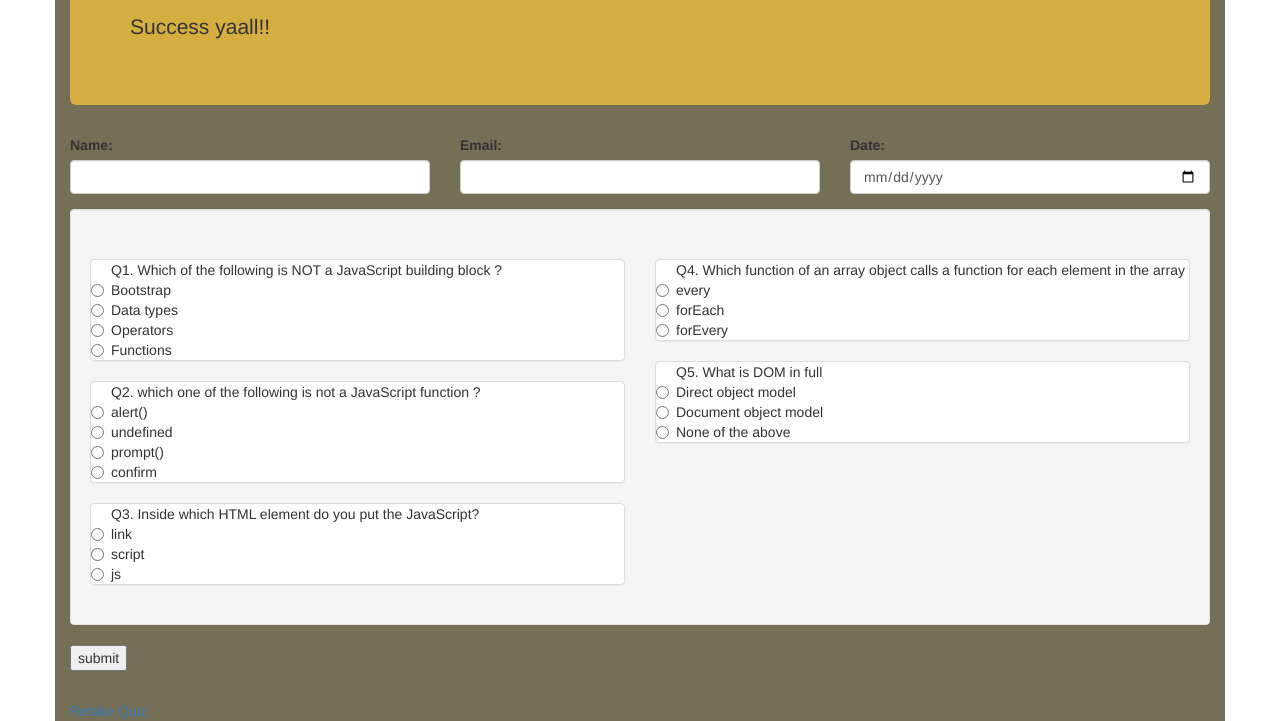
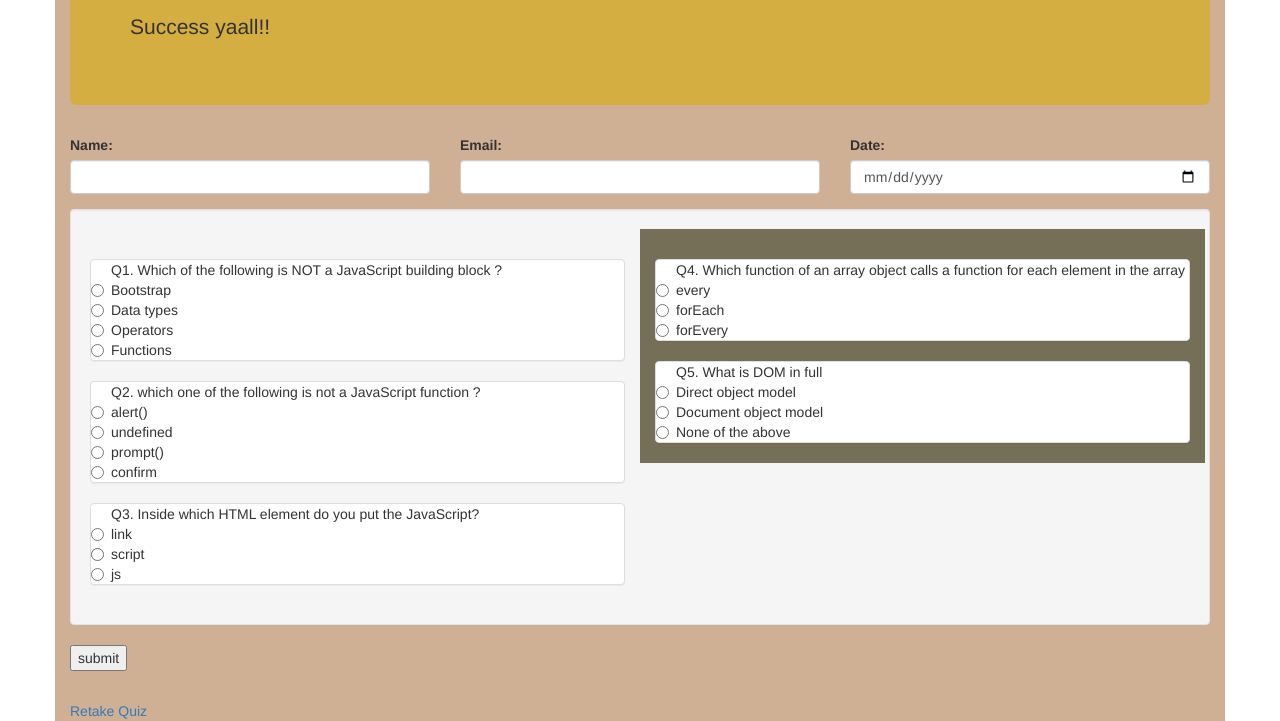
Before and after one commit to briansachaa/Quiz-board, a plain HTML site: page index.html in a window 1280 px wide. Shown: the part 210-931 px from the top of the page. Drawn offline with nearby package versions, Linux system fonts and the light colour scheme.

```diff
--- a/css/styles.css
+++ b/css/styles.css
@@ -5,5 +5,8 @@
   background-color: #D5AE41;
 }
 .container {
-  background-color: #766f57;
+  background-color: #CFB095;
 }
+.col-md-6 {
+  background-color: #766F57;
+}
```
